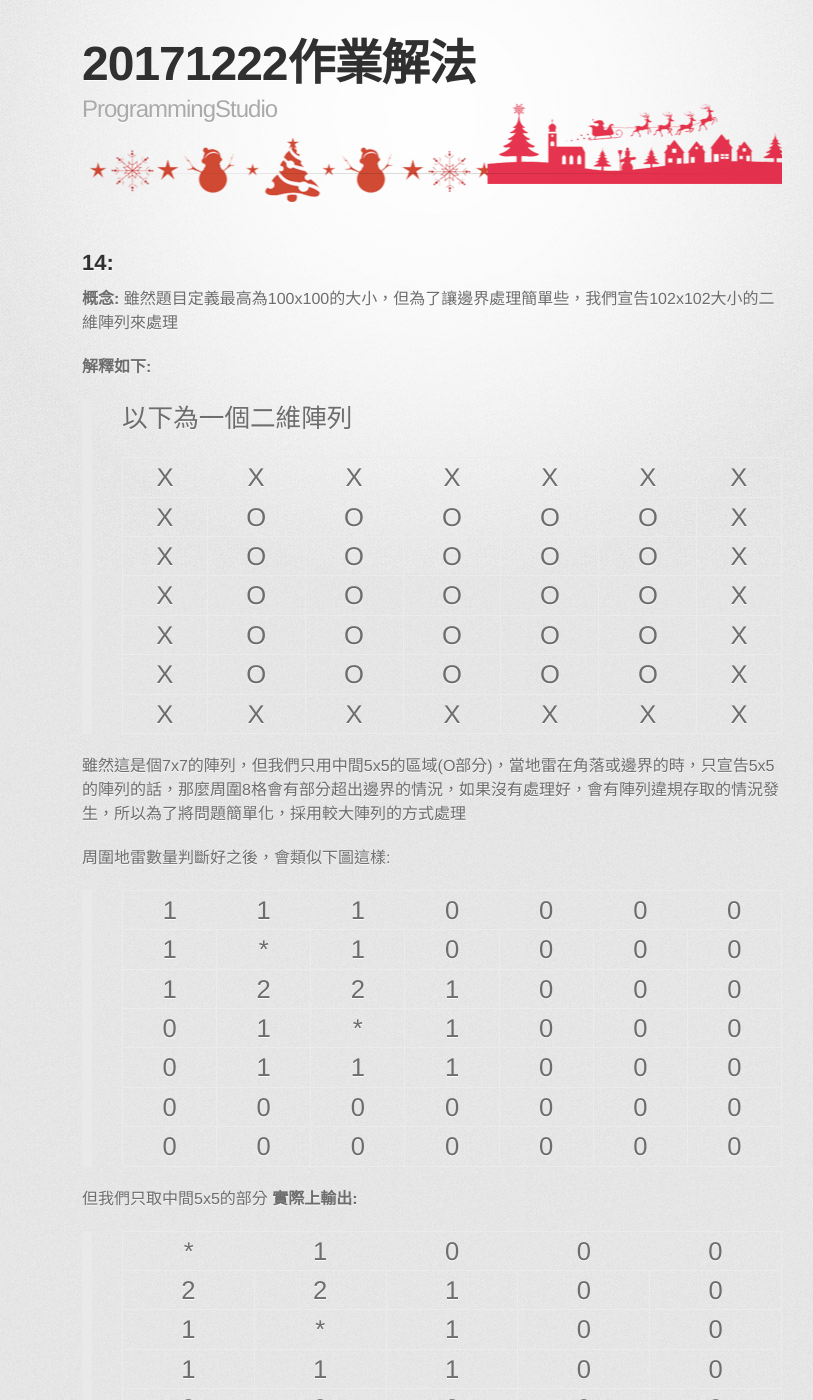
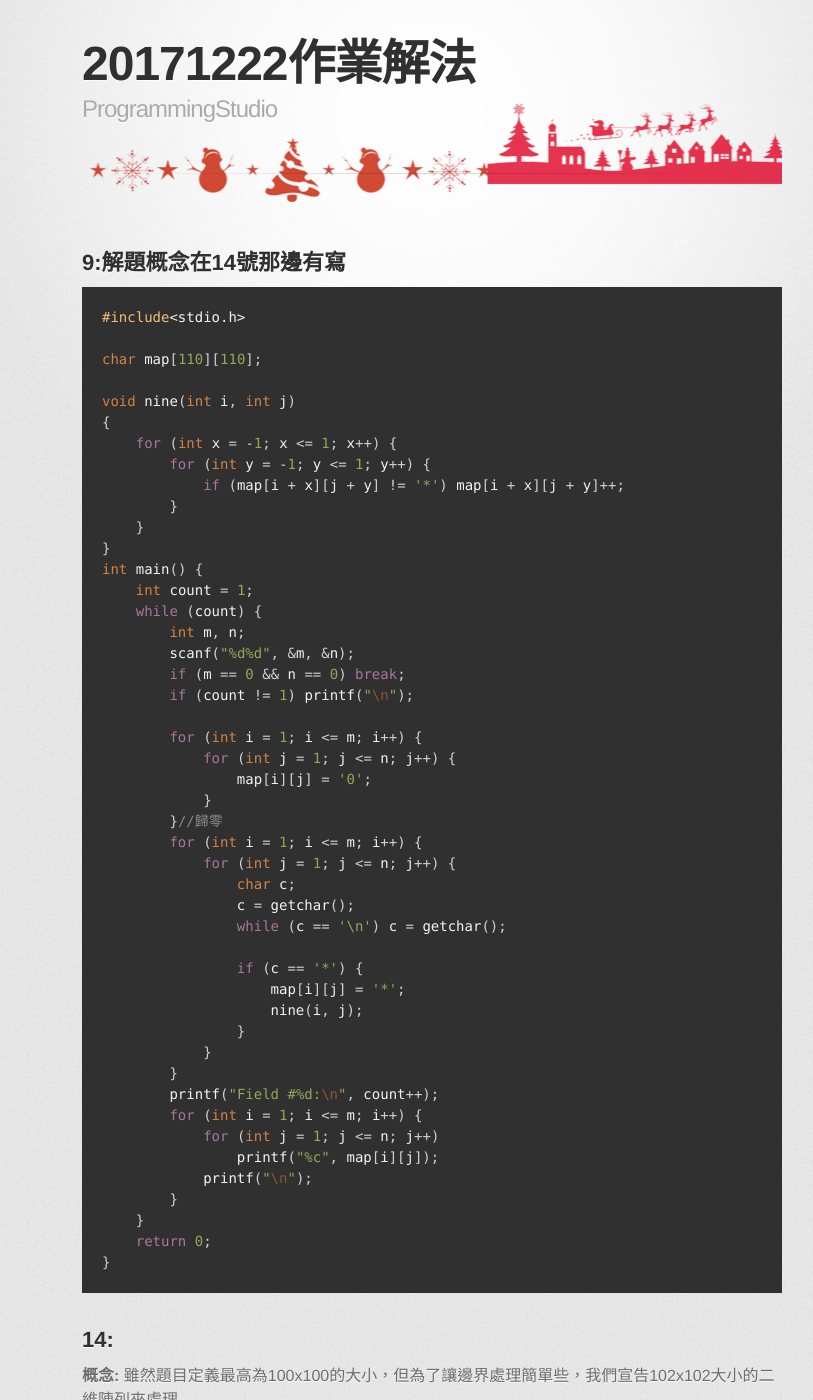
Before and after one commit to NUKCSIE110/ProgrammingStudio, a Jekyll site: the page built from hw/20171222.md, in a window 1280 px wide and 1400 px high. Shown: the whole window, without its empty margins (208-1021 px from the left). Built offline with Jekyll 4.4.1, drawn with Linux system fonts in a browser that asks for light colours; some web fonts are replaced.

Commit message:
20171225 9

````diff
--- a/hw/20171222.md
+++ b/hw/20171222.md
@@ -2,6 +2,56 @@
 title: 20171222作業解法
 layout: default
 ---
+
+## 9:解題概念在14號那邊有寫
+``` c++
+#include<stdio.h>
+
+char map[110][110];
+
+void nine(int i, int j)
+{
+    for (int x = -1; x <= 1; x++) {
+        for (int y = -1; y <= 1; y++) {
+            if (map[i + x][j + y] != '*') map[i + x][j + y]++;
+        }
+    }
+}
+int main() {
+    int count = 1;
+    while (count) {
+        int m, n;
+        scanf("%d%d", &m, &n);
+        if (m == 0 && n == 0) break;
+        if (count != 1) printf("\n");
+
+        for (int i = 1; i <= m; i++) {
+            for (int j = 1; j <= n; j++) {
+                map[i][j] = '0';
+            }
+        }//歸零
+        for (int i = 1; i <= m; i++) {
+            for (int j = 1; j <= n; j++) {
+                char c;
+                c = getchar();
+                while (c == '\n') c = getchar();
+
+                if (c == '*') {
+                    map[i][j] = '*';
+                    nine(i, j);
+                }
+            }
+        }
+        printf("Field #%d:\n", count++);
+        for (int i = 1; i <= m; i++) {
+            for (int j = 1; j <= n; j++)
+                printf("%c", map[i][j]);
+            printf("\n");
+        }
+    }
+    return 0;
+}
+```
 
 ## 14:
 **概念:**
````
